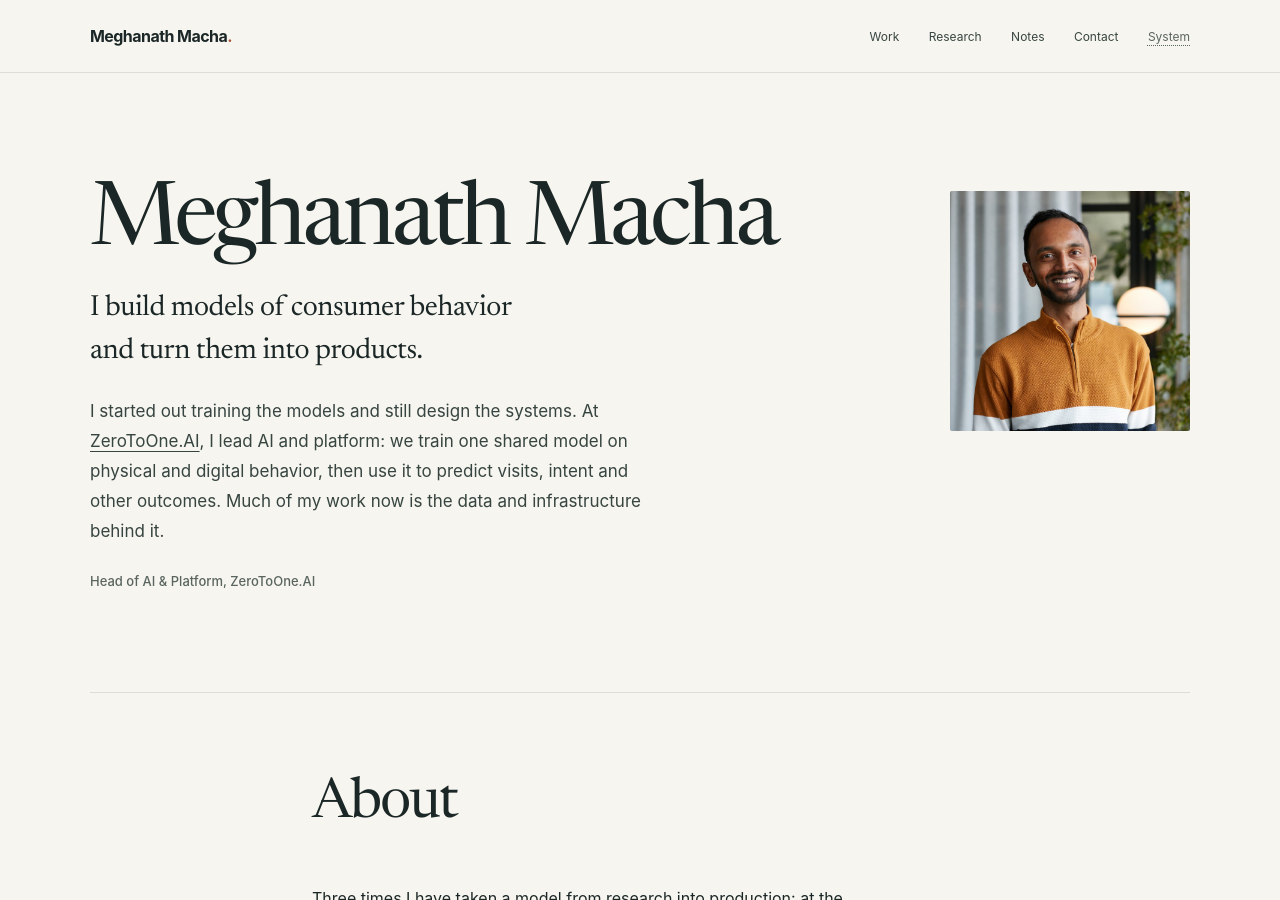
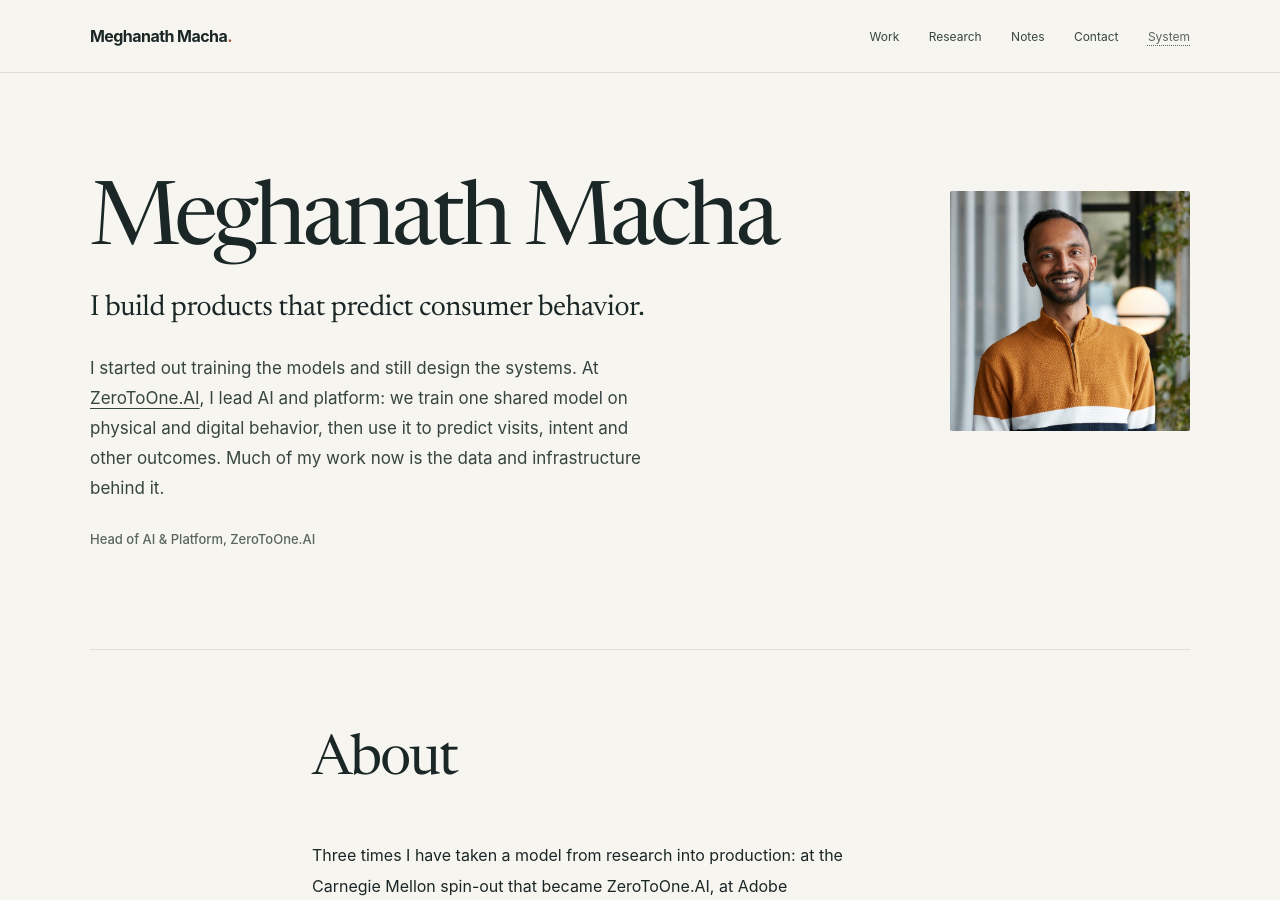
Before and after one commit to mmacha/mmacha.github.io, a Jekyll site: the page built from index.html, in a window 1280 px wide and 900 px high. Built offline with Jekyll 4.4.1, drawn with Linux system fonts in a browser that asks for light colours.

Commit message:
Tagline: products that predict consumer behavior
Co-Authored-By: Claude Fable 5.1 <noreply@anthropic.com>

```diff
--- a/index.html
+++ b/index.html
@@ -2,7 +2,7 @@
 layout: default
 title: "Meghanath Macha | AI & Platform"
 description: "Meghanath Macha builds vertical foundation models of consumer behavior and the ML platforms that serve them. Head of AI & Platform at ZeroToOne.AI."
-og_description: "I build models of consumer behavior and turn them into products."
+og_description: "I build products that predict consumer behavior."
 og_type: profile
 ---
   <section id="top" class="hero wrap" aria-labelledby="hero-title">
@@ -10,7 +10,7 @@ og_type: profile
       <div>
         <h1 id="hero-title">Meghanath Macha</h1>
         <div class="hero-copy">
-          <p class="hero-lead">I build models of consumer behavior and turn them into products.</p>
+          <p class="hero-lead">I build products that predict consumer behavior.</p>
           <p class="hero-second">I started out training the models and still design the systems. At <a href="https://www.zerotoone.ai/" target="_blank" rel="noopener noreferrer">ZeroToOne.AI</a>, I lead AI and platform: we train one shared model on physical and digital behavior, then use it to predict visits, intent and other outcomes. Much of my work now is the data and infrastructure behind it.</p>
         </div>
         <p class="role">Head of AI &amp; Platform, ZeroToOne.AI</p>
```
